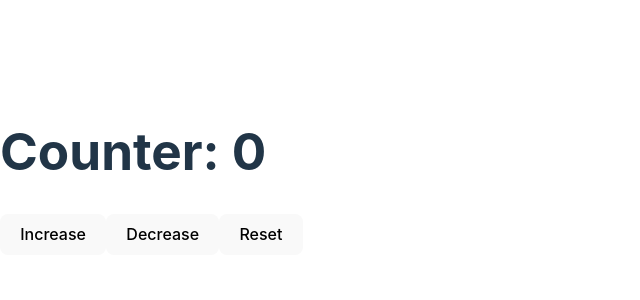
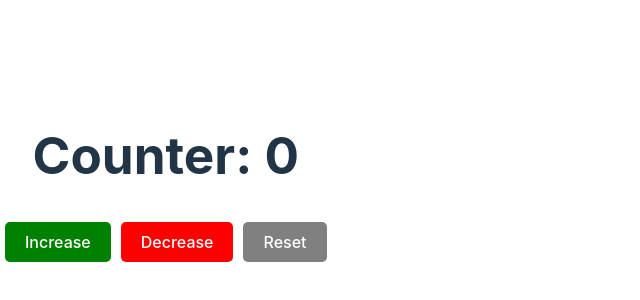
Before and after one commit to patriciakennedy/react-basics-project, a React (Vite) app: page / in a window 1280 px wide. Shown: the part 228-528 px from the top of the page, without its empty margins (0-640 px from the left). Built offline with nearby package versions, Linux system fonts and the light colour scheme.

Commit message:
Styled buttons with colors and spacing in App.jsx

```diff
--- a/src/App.jsx
+++ b/src/App.jsx
@@ -5,24 +5,57 @@ function App() {
     // step1: define the state
     const [count, setCount] = useState(0);
 
+    // Define button styles
+    const buttonStyle = {
+        padding: '10px 20px',
+        margin: '5px',
+        fontSize: '16px',
+        cursor: 'pointer',
+        border: 'none',
+        borderRadius: '5px',
+    };
+
     return (
         <>
-            <div>
+            <div style={{ textAlign: 'center', marginTop: '50px' }}>
                 {/*step2: display state*/}
                 <h1>Counter: {count}</h1>
-                {/* <button onClick={() => setCount(count + 1)}>Increase</button>
-                <button onClick={() => setCount(count - 1)}>Decrease</button> */}
+
                 {/* Increase Button */}
-                <button onClick={() => setCount((prevCount) => prevCount + 1)}>
+                <button
+                    style={{
+                        ...buttonStyle,
+                        backgroundColor: 'green',
+                        color: 'white',
+                    }}
+                    onClick={() => setCount((prevCount) => prevCount + 1)}
+                >
                     Increase
                 </button>
 
                 {/* Decrease Button */}
-                <button onClick={() => setCount((prevCount) => prevCount - 1)}>
+                <button
+                    style={{
+                        ...buttonStyle,
+                        backgroundColor: 'red',
+                        color: 'white',
+                    }}
+                    onClick={() => setCount((prevCount) => prevCount - 1)}
+                >
                     Decrease
                 </button>
+
                 {/* Reset Button */}
-                <button onClick={() => setCount(0)}>Reset</button>
+                <button
+                    style={{
+                        ...buttonStyle,
+                        backgroundColor: 'gray',
+                        color: 'white',
+                    }}
+                    onClick={() => setCount(0)}
+                >
+                    Reset
+                </button>
             </div>
         </>
     );
```
